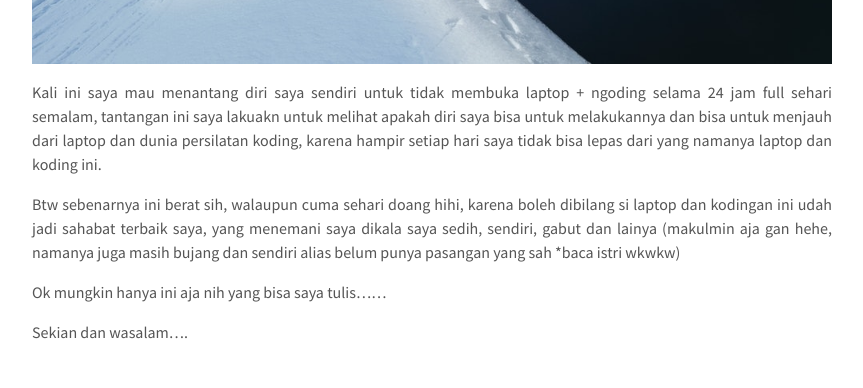
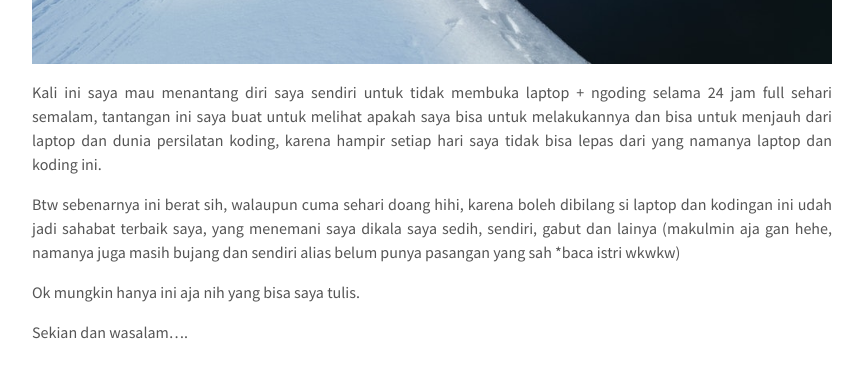
Before and after one commit to mfaridzia/mfaridzia.github.io, a Jekyll site: the page built from _posts/2018-10-11-tantangan-untuk-diri-sendiri-tidak-buka-laptop-dan-ngoding-selama-24-jam.md, in a window 1280 px wide. Shown: the part 767-1155 px from the top of the page, without its empty margins (208-1071 px from the left). Built offline with Jekyll 4.4.1, drawn with Linux system fonts in a browser that asks for light colours.

Commit message:
fix typo

```diff
--- a/_posts/2018-10-11-tantangan-untuk-diri-sendiri-tidak-buka-laptop-dan-ngoding-selama-24-jam.md
+++ b/_posts/2018-10-11-tantangan-untuk-diri-sendiri-tidak-buka-laptop-dan-ngoding-selama-24-jam.md
@@ -6,10 +6,10 @@ author: "muhfaridzia"
 
 ![Challenge](/img/challenge.jpeg)
 
-Kali ini saya mau menantang diri saya sendiri untuk tidak membuka laptop + ngoding selama 24 jam full sehari semalam, tantangan ini saya lakuakn untuk melihat apakah diri saya bisa untuk melakukannya dan bisa untuk menjauh dari laptop dan dunia persilatan koding, karena hampir setiap hari saya tidak bisa lepas dari yang namanya laptop dan koding ini.
+Kali ini saya mau menantang diri saya sendiri untuk tidak membuka laptop + ngoding selama 24 jam full sehari semalam, tantangan ini saya buat untuk melihat apakah saya bisa untuk melakukannya dan bisa untuk menjauh dari laptop dan dunia persilatan koding, karena hampir setiap hari saya tidak bisa lepas dari yang namanya laptop dan koding ini.
 
 Btw sebenarnya ini berat sih, walaupun cuma sehari doang hihi, karena boleh dibilang si laptop dan kodingan ini udah jadi sahabat terbaik saya, yang menemani saya dikala saya sedih, sendiri, gabut dan lainya (makulmin aja gan hehe, namanya juga masih bujang dan sendiri alias belum punya pasangan yang sah *baca istri wkwkw)
 
-Ok mungkin hanya ini aja nih yang bisa saya tulis......
+Ok mungkin hanya ini aja nih yang bisa saya tulis.
 
 Sekian dan wasalam....
```
